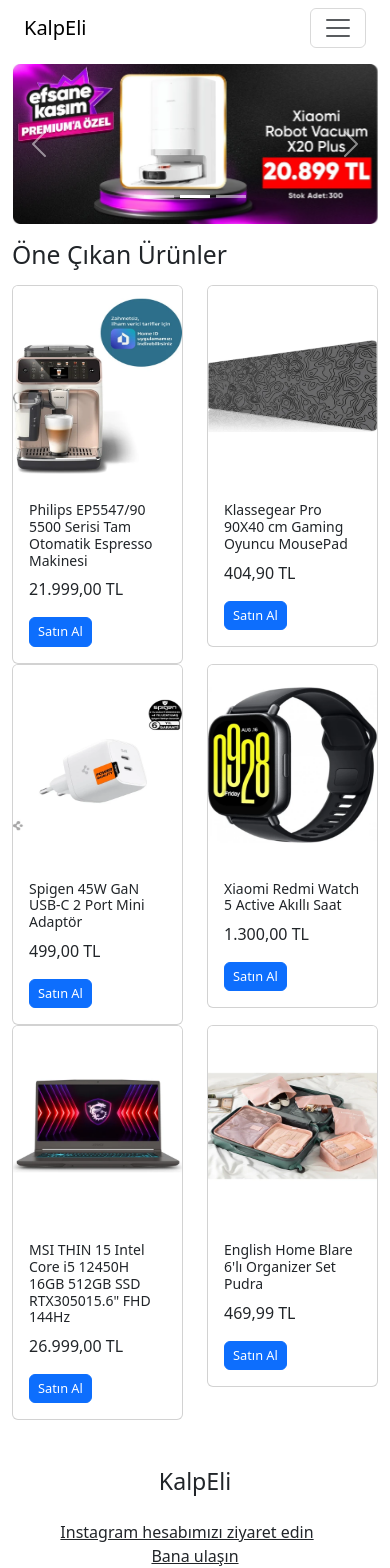
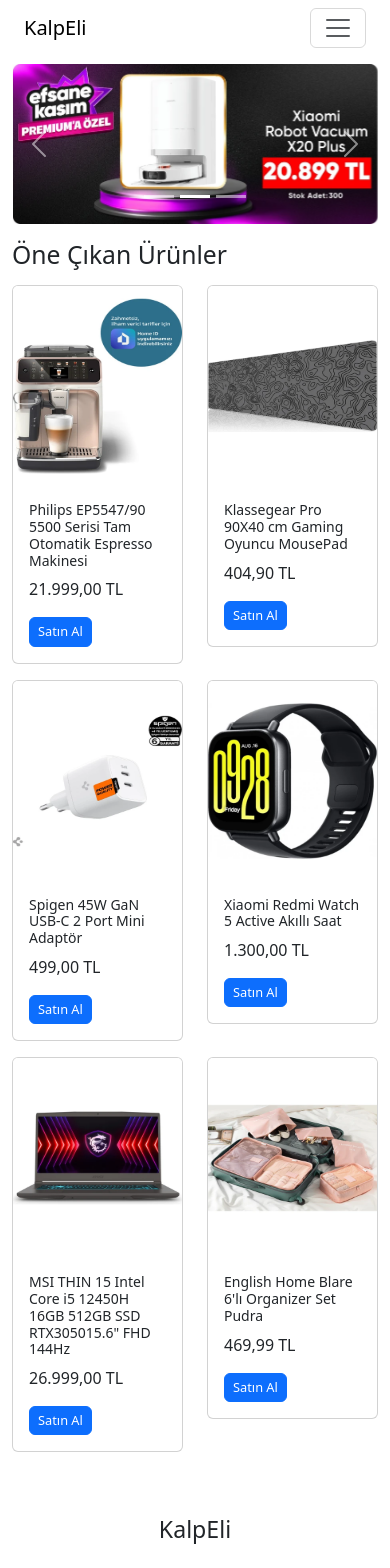
Before and after one commit to kocserhatt/kalpeli, a Next.js app: page / in a window 390 px wide. Shown: the top 1568 px of the page. Built offline with nearby package versions, Linux system fonts and the light colour scheme.

Commit message:
hatalar düzeltildi

```diff
--- a/app/page.js
+++ b/app/page.js
@@ -50,8 +50,8 @@
 
         <h2 className="mt-3">Öne Çıkan Ürünler</h2>
 
-        <div className="row mt-3">
-          <div className="col-12 col-sm-6 col-md-4">
+        <div className="row mt-3 ">
+          <div className="col-12 col-sm-6 col-md-4 mb-3">
             <div className="card">
               <img src="urun1.jpg" className="card-img" alt="Ürün 1"/>
               <div className="card-body">
@@ -61,7 +61,7 @@
               </div>
             </div>
           </div>
-          <div className="col-12 col-sm-6 col-md-4">
+          <div className="col-12 col-sm-6 col-md-4 mb-3">
             <div className="card">
               <img src="urun2.jpg" className="card-img" alt="Ürün 2"/>
               <div className="card-body">
@@ -71,7 +71,7 @@
               </div>
             </div>
           </div>
-          <div className="col-12 col-sm-6 col-md-4">
+          <div className="col-12 col-sm-6 col-md-4 mb-3">
             <div className="card">
               <img src="urun3.jpg" className="card-img" alt="Ürün 3"/>
               <div className="card-body">
@@ -81,7 +81,7 @@
               </div>
             </div>
           </div>
-          <div className="col-12 col-sm-6 col-md-4">
+          <div className="col-12 col-sm-6 col-md-4 mb-3">
             <div className="card">
               <img src="urun4.jpg" className="card-img" alt="Ürün 1"/>
               <div className="card-body">
@@ -91,7 +91,7 @@
               </div>
             </div>
           </div>
-          <div className="col-12 col-sm-6 col-md-4">
+          <div className="col-12 col-sm-6 col-md-4 mb-3">
             <div className="card">
               <img src="urun5.jpg" className="card-img" alt="Ürün 2"/>
               <div className="card-body">
@@ -101,7 +101,7 @@
               </div>
             </div>
           </div>
-          <div className="col-12 col-sm-6 col-md-4">
+          <div className="col-12 col-sm-6 col-md-4 mb-3">
             <div className="card">
               <img src="urun6.jpg" className="card-img" alt="Ürün 3"/>
               <div className="card-body">
```
